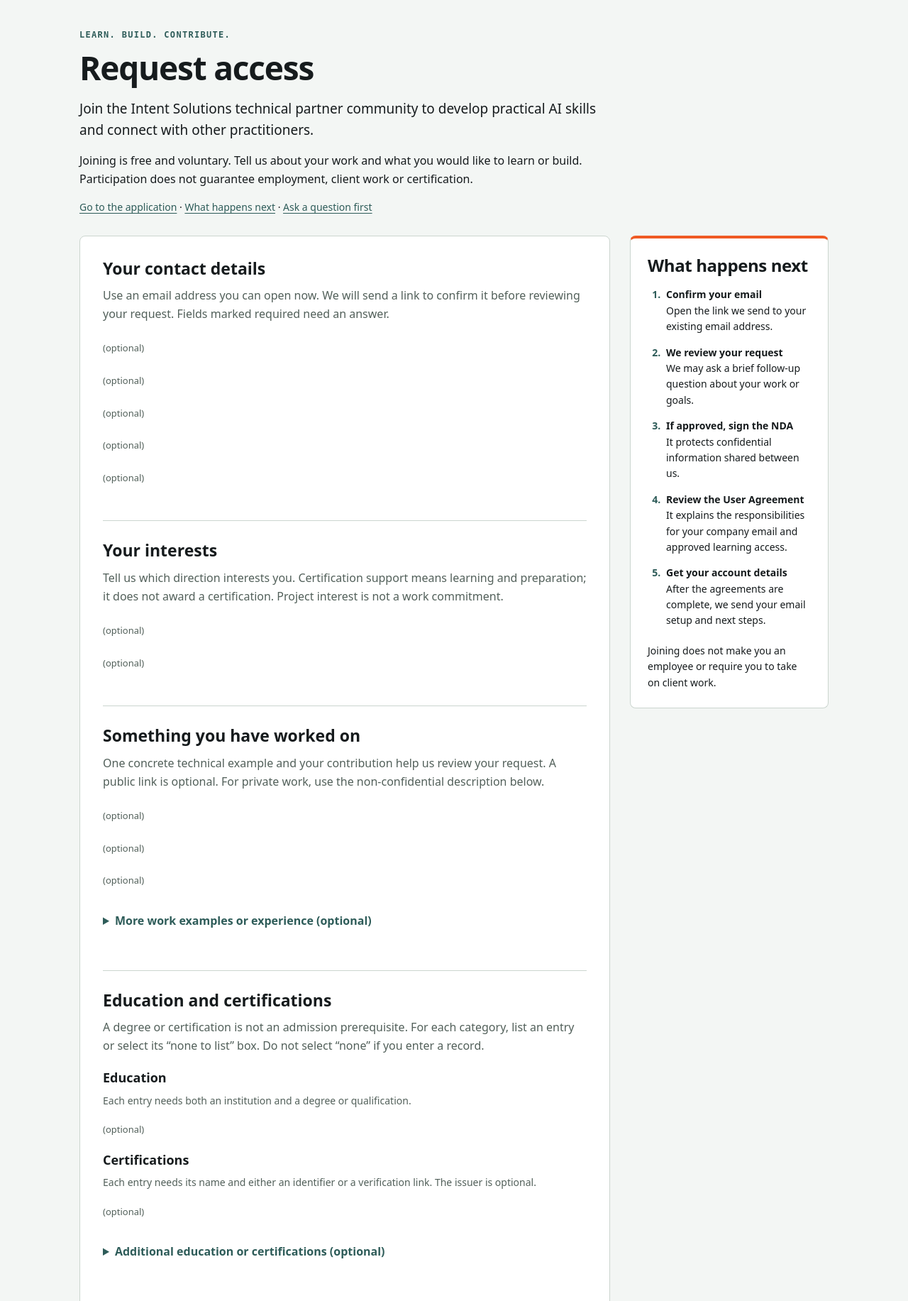
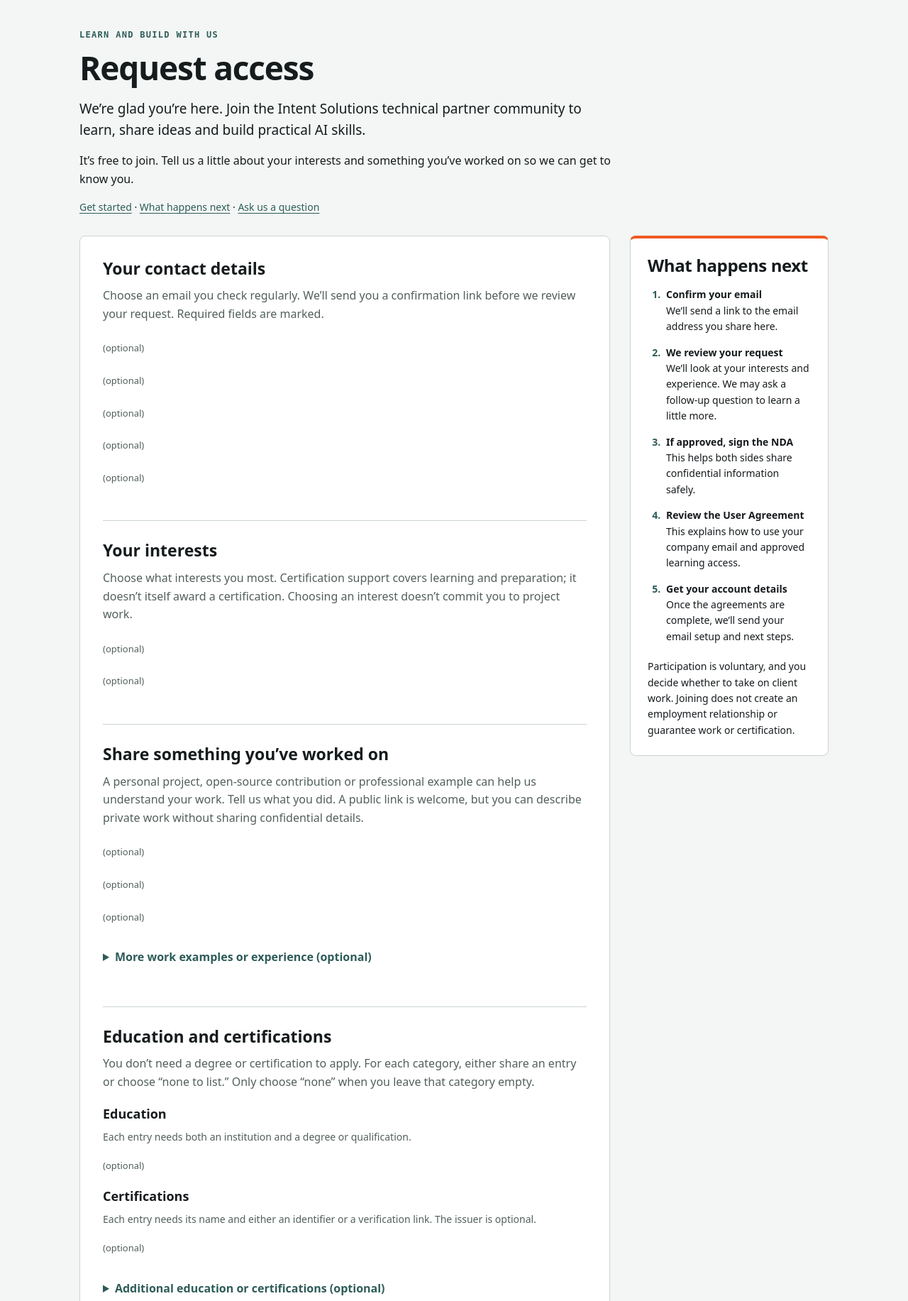
Before and after one commit to intent-solutions-io/catalyst-onboarding-v2, a Django app: template applications/templates/applications/request_access.html in a window 1280 px wide. Shown: the part 128-1961 px from the top of the page at 71% size. Run offline with Django 5.2, Linux system fonts and the light colour scheme; the template is opened without the code that fills it, so the values that code supplies are empty.

Commit message:
fix(intake): welcome applicants with friendlier plain-language copy (#203)
Co-authored-by: jeremylongshore <jeremylongshore@users.noreply.github.com>

```diff
--- a/applications/templates/applications/request_access.html
+++ b/applications/templates/applications/request_access.html
@@ -1,11 +1,11 @@
 {% extends "applications/base.html" %}
 {% block content %}
 <div class="intro">
-  <p class="eyebrow">Learn. Build. Contribute.</p>
+  <p class="eyebrow">Learn and build with us</p>
   <h1>Request access</h1>
-  <p class="lead">Join the Intent Solutions technical partner community to develop practical AI skills and connect with other practitioners.</p>
-  <p>Joining is free and voluntary. Tell us about your work and what you would like to learn or build. Participation does not guarantee employment, client work or certification.</p>
-  <p class="small"><a href="#application">Go to the application</a> · <a href="#journey-title">What happens next</a> · <a href="mailto:agreements@intentsolutions.io">Ask a question first</a></p>
+  <p class="lead">We’re glad you’re here. Join the Intent Solutions technical partner community to learn, share ideas and build practical AI skills.</p>
+  <p>It’s free to join. Tell us a little about your interests and something you’ve worked on so we can get to know you.</p>
+  <p class="small"><a href="#application">Get started</a> · <a href="#journey-title">What happens next</a> · <a href="mailto:agreements@intentsolutions.io">Ask us a question</a></p>
 </div>
 {% if invitation_only %}<p>Access is currently by invitation. Use the email address your invitation was sent to; a request from any other address receives no reply.</p>{% endif %}
 <div class="application-layout">
@@ -19,14 +19,14 @@
       </div>
       {% if form.errors %}
       <div class="error-summary" id="form-errors" role="alert" tabindex="-1" autofocus>
-        <h2>Check your answers</h2><p>Your entries are still here. Correct the items below and send again.</p>
+        <h2>Please check these details</h2><p>We’ve kept your answers. Update the items below, then send your request again.</p>
         {{ form.non_field_errors }}
         <ul>{% for field in form %}{% for error in field.errors %}<li><a href="#{{ field.id_for_label }}">{{ field.label }}: {{ error }}</a></li>{% endfor %}{% endfor %}</ul>
       </div>
       {% endif %}
       <fieldset class="form-section">
         <legend>Your contact details</legend>
-        <p class="section-help">Use an email address you can open now. We will send a link to confirm it before reviewing your request. Fields marked required need an answer.</p>
+        <p class="section-help">Choose an email you check regularly. We’ll send you a confirmation link before we review your request. Required fields are marked.</p>
         {% include "applications/field.html" with field=form.name %}
         {% include "applications/field.html" with field=form.email %}
         {% include "applications/field.html" with field=form.residence_country %}
@@ -35,13 +35,13 @@
       </fieldset>
       <fieldset class="form-section">
         <legend>Your interests</legend>
-        <p class="section-help">Tell us which direction interests you. Certification support means learning and preparation; it does not award a certification. Project interest is not a work commitment.</p>
+        <p class="section-help">Choose what interests you most. Certification support covers learning and preparation; it doesn’t itself award a certification. Choosing an interest doesn’t commit you to project work.</p>
         {% include "applications/field.html" with field=form.interest_track %}
         {% include "applications/field.html" with field=form.reason %}
       </fieldset>
       <fieldset class="form-section">
-        <legend>Something you have worked on</legend>
-        <p class="section-help">One concrete technical example and your contribution help us review your request. A public link is optional. For private work, use the non-confidential description below.</p>
+        <legend>Share something you’ve worked on</legend>
+        <p class="section-help">A personal project, open-source contribution or professional example can help us understand your work. Tell us what you did. A public link is welcome, but you can describe private work without sharing confidential details.</p>
         {% for row in form.work_rows %}{% if forloop.first %}
           {% for field in row %}{% include "applications/field.html" %}{% endfor %}
         {% endif %}{% endfor %}
@@ -56,7 +56,7 @@
       </fieldset>
       <fieldset class="form-section">
         <legend>Education and certifications</legend>
-        <p class="section-help">A degree or certification is not an admission prerequisite. For each category, list an entry or select its “none to list” box. Do not select “none” if you enter a record.</p>
+        <p class="section-help">You don’t need a degree or certification to apply. For each category, either share an entry or choose “none to list.” Only choose “none” when you leave that category empty.</p>
         <h3>Education</h3>
         <p class="small muted">Each entry needs both an institution and a degree or qualification.</p>
         {% for row in form.education_rows %}{% if forloop.first %}{% for field in row %}{% include "applications/field.html" with conditional=True %}{% endfor %}{% endif %}{% endfor %}
@@ -73,9 +73,9 @@
       </fieldset>
       <fieldset class="form-section">
         <legend>Before you send</legend>
-        <p>Keep passwords, secrets and confidential client material out of this form.</p>
+        <p>Please keep passwords and confidential client information out of your answers.</p>
         {% if notice %}
-        <p class="before-submit">Read how this service uses your information, including review and correspondence, in the full data notice below. You can request human review or ask a question at <a href="mailto:agreements@intentsolutions.io">agreements@intentsolutions.io</a>.</p>
+        <p class="before-submit">The full data notice below explains how we use your information to review your request and stay in touch. For a question or a request for human review, email <a href="mailto:agreements@intentsolutions.io">agreements@intentsolutions.io</a>.</p>
         <details class="data-panel" open>
           <summary>How we use your information — full data notice</summary>
           <section id="data-notice" aria-label="Data notice" data-notice-version="{{ notice.version }}" data-notice-sha256="{{ notice.sha256 }}">
@@ -91,19 +91,19 @@
         {% include "applications/field.html" with field=form.age_attested %}
       </fieldset>
       <button type="submit">Send request</button>
-      <p class="small muted" style="margin:12px 0 0">Next: look for your email confirmation link.</p>
+      <p class="small muted" style="margin:12px 0 0">Next, check your inbox for a link to confirm your email.</p>
     </form>
   </div>
   <aside class="journey" aria-labelledby="journey-title">
     <h2 id="journey-title">What happens next</h2>
     <ol>
-      <li><strong>Confirm your email</strong>Open the link we send to your existing email address.</li>
-      <li><strong>We review your request</strong>We may ask a brief follow-up question about your work or goals.</li>
-      <li><strong>If approved, sign the NDA</strong>It protects confidential information shared between us.</li>
-      <li><strong>Review the User Agreement</strong>It explains the responsibilities for your company email and approved learning access.</li>
-      <li><strong>Get your account details</strong>After the agreements are complete, we send your email setup and next steps.</li>
+      <li><strong>Confirm your email</strong>We’ll send a link to the email address you share here.</li>
+      <li><strong>We review your request</strong>We’ll look at your interests and experience. We may ask a follow-up question to learn a little more.</li>
+      <li><strong>If approved, sign the NDA</strong>This helps both sides share confidential information safely.</li>
+      <li><strong>Review the User Agreement</strong>This explains how to use your company email and approved learning access.</li>
+      <li><strong>Get your account details</strong>Once the agreements are complete, we’ll send your email setup and next steps.</li>
     </ol>
-    <p class="small">Joining does not make you an employee or require you to take on client work.</p>
+    <p class="small">Participation is voluntary, and you decide whether to take on client work. Joining does not create an employment relationship or guarantee work or certification.</p>
   </aside>
 </div>
 {% endblock %}
```
Also changed, not shown: applications/templates/applications/request_access_received.html (+4 -4 lines).
